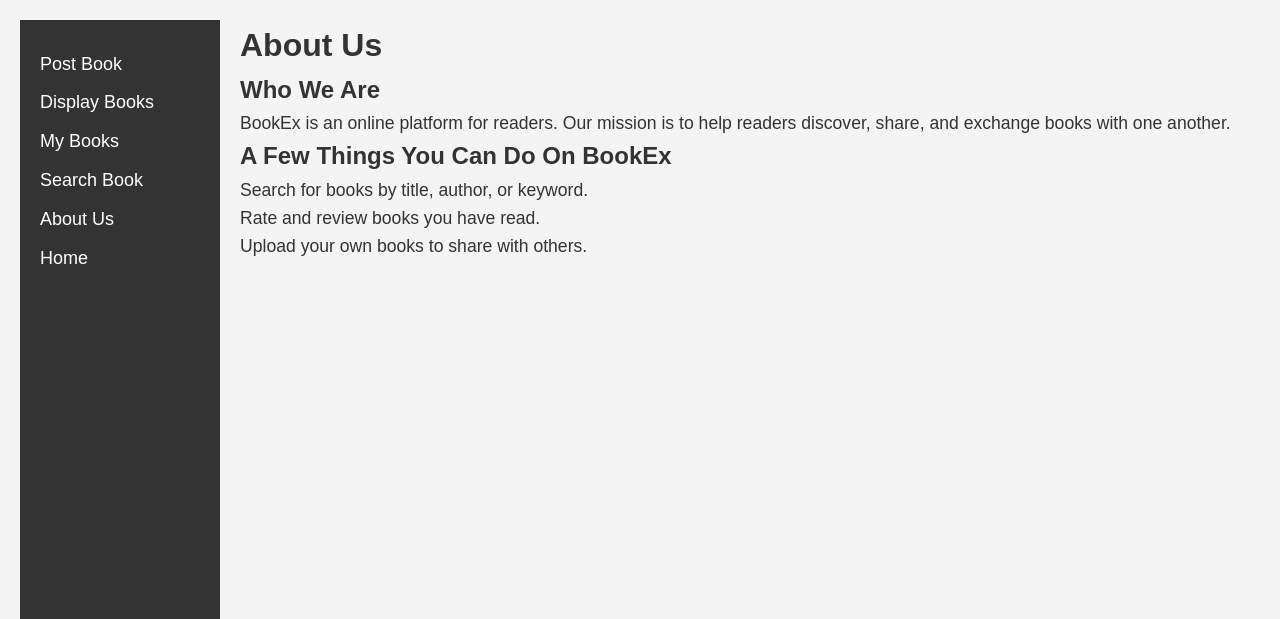
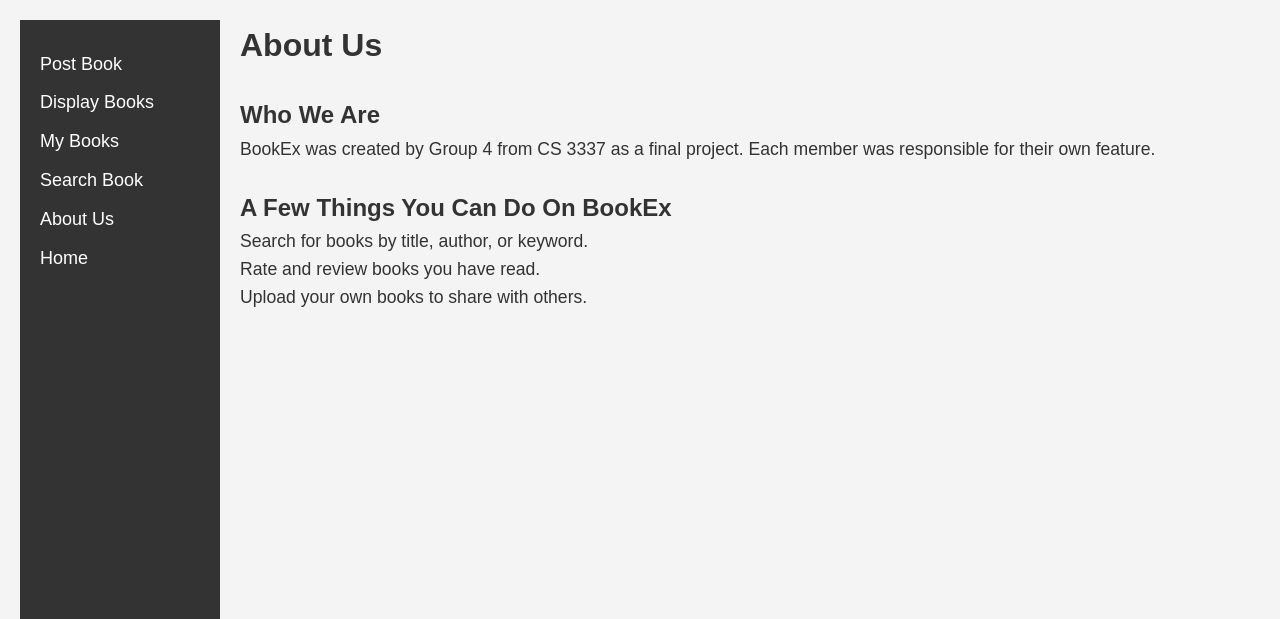
Before and after one commit to kLo1215/CS3337-finalproject, a Django app: page /about_us in a window 1280 px wide. Shown: the part 168-787 px from the top of the page. Run offline with Django 5.2, Linux system fonts and the light colour scheme; data comes from the database, SQL or seed files in the repository; both versions use the stored data as it was after the commit.

Commit message:
Updated about_us.html

```diff
--- a/bookEx/bookEx/templates/aboutUs/about_us.html
+++ b/bookEx/bookEx/templates/aboutUs/about_us.html
@@ -11,11 +11,11 @@
 
 {% block content %}
    <h1>About Us</h1>
-   <h2>Who We Are</h2>
+   <br><h2>Who We Are</h2>
    <p>
-     BookEx is an online platform for readers. Our mission is to help readers discover, share, and exchange books with one another.
+     BookEx was created by Group 4 from CS 3337 as a final project. Each member was responsible for their own feature.
    </p>
-   <h2>A Few Things You Can Do On BookEx</h2>
+   <br><h2>A Few Things You Can Do On BookEx</h2>
    <p>
        Search for books by title, author, or keyword.<br>
        Rate and review books you have read.<br>
```
Also changed, not shown: bookEx/db.sqlite3.
